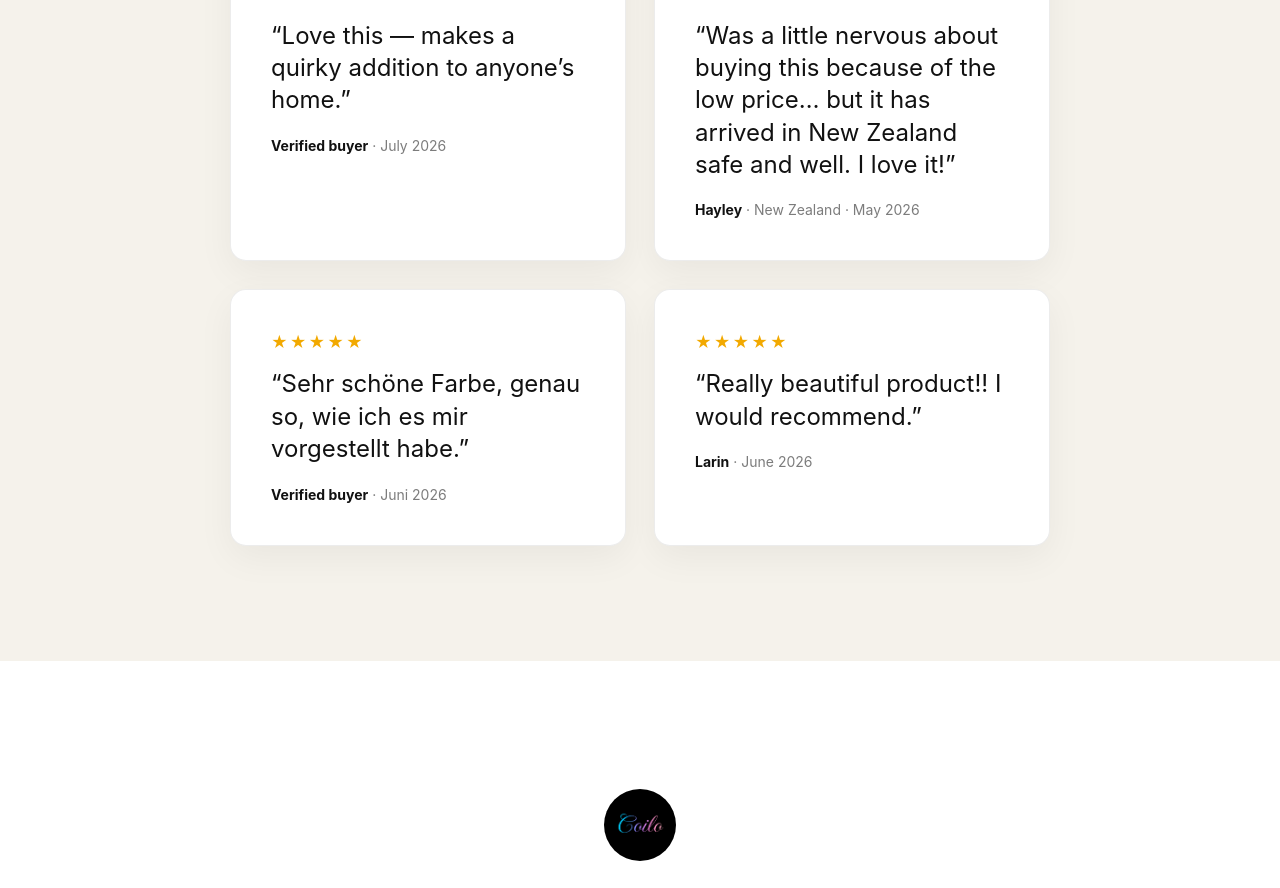
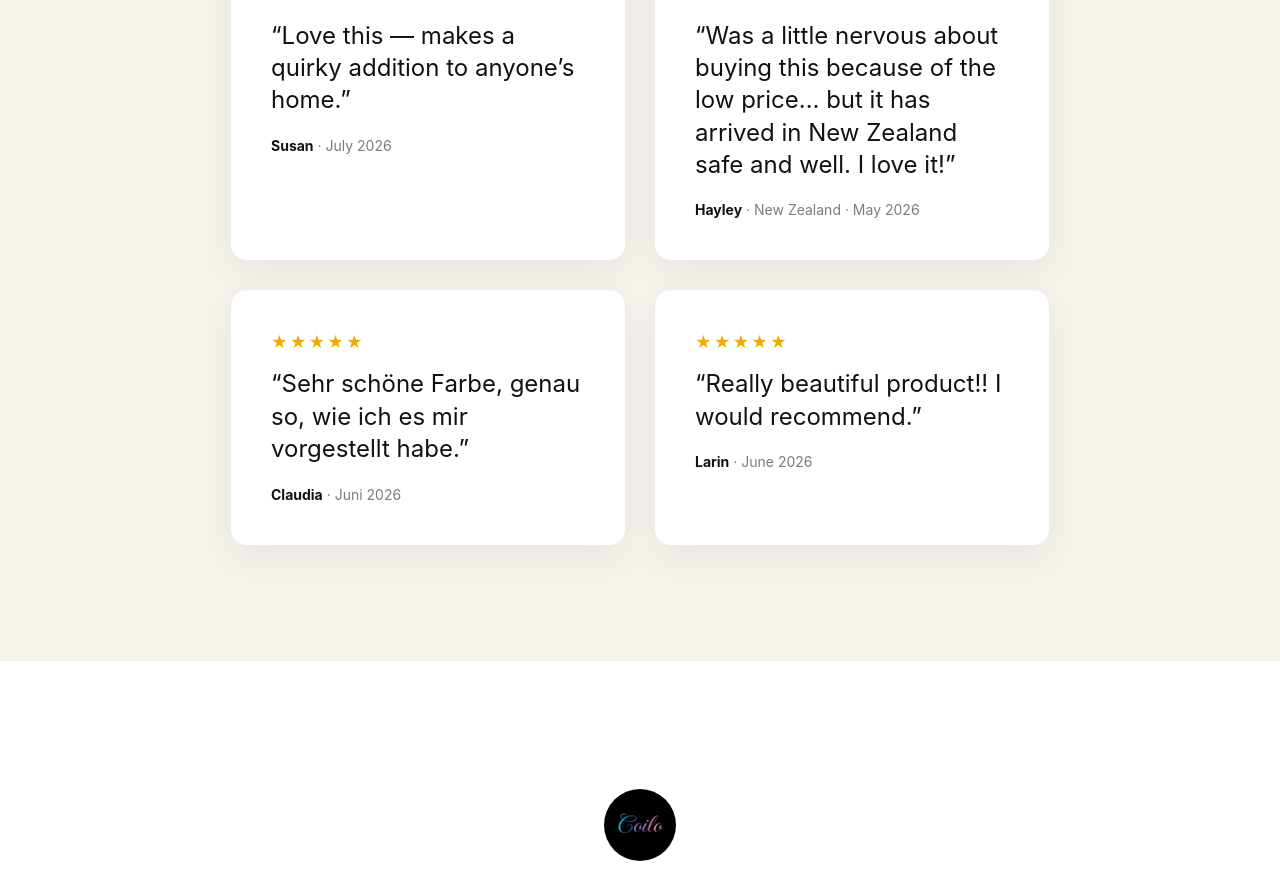
Before and after one commit to zbybko/coilo, a Next.js app: page / in a window 1280 px wide. Shown: the part 8240-9128 px from the top of the page. Built offline with nearby package versions, Linux system fonts and the light colour scheme.

Commit message:
Reviews: real buyer names from Etsy (Susan, Claudia)

```diff
--- a/app/page.tsx
+++ b/app/page.tsx
@@ -82,7 +82,7 @@ const PRODUCTS: Product[] = [
 type Review = { name?: string; meta: string; text: string; img?: string; alt?: string };
 const REVIEWS: Review[] = [
   {
-    meta: "July 2026",
+    name: "Susan", meta: "July 2026",
     text: "Love this — makes a quirky addition to anyone’s home.",
     img: "/media/reviews/review-quirky.jpg",
     alt: "Customer photo: Coilo Spiral Bookshelf in Cyan holding books on a wooden shelf",
@@ -93,7 +93,7 @@ const REVIEWS: Review[] = [
     img: "/media/reviews/review-nz.jpg",
     alt: "Customer photo: Coilo Spiral Bookshelf in Cyan on a pink sideboard",
   },
-  { meta: "Juni 2026", text: "Sehr schöne Farbe, genau so, wie ich es mir vorgestellt habe." },
+  { name: "Claudia", meta: "Juni 2026", text: "Sehr schöne Farbe, genau so, wie ich es mir vorgestellt habe." },
   { name: "Larin", meta: "June 2026", text: "Really beautiful product!! I would recommend." },
 ];
 
```
